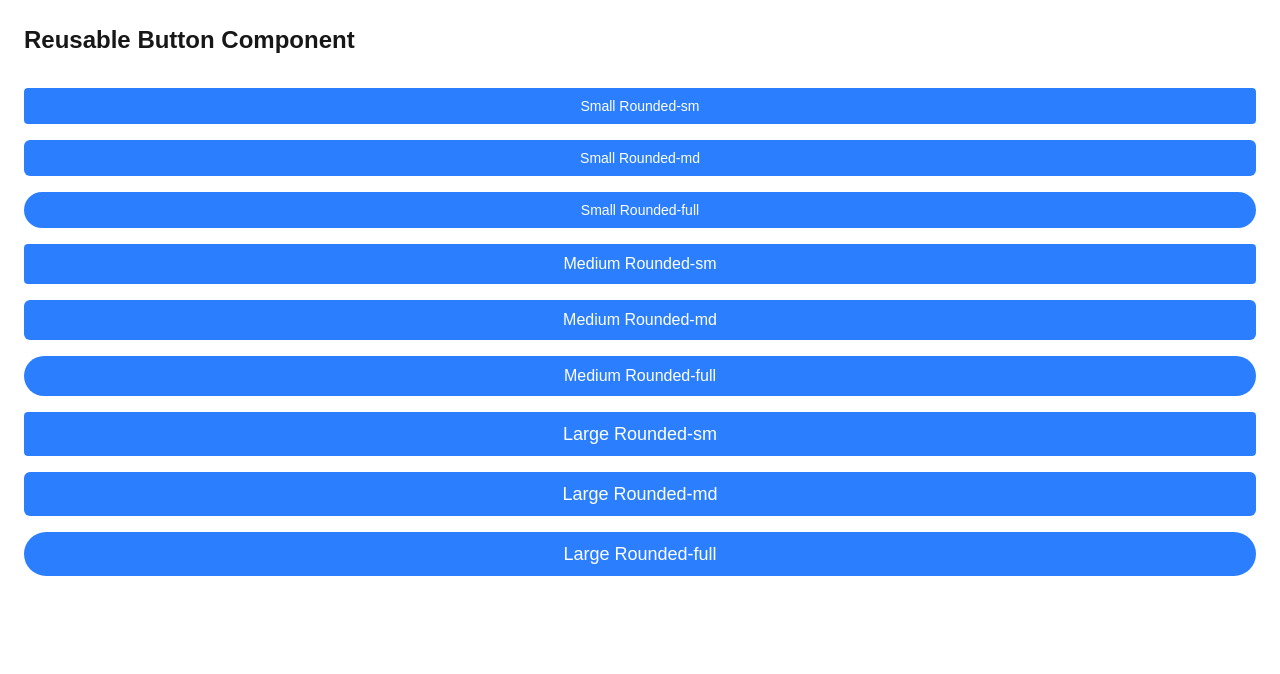
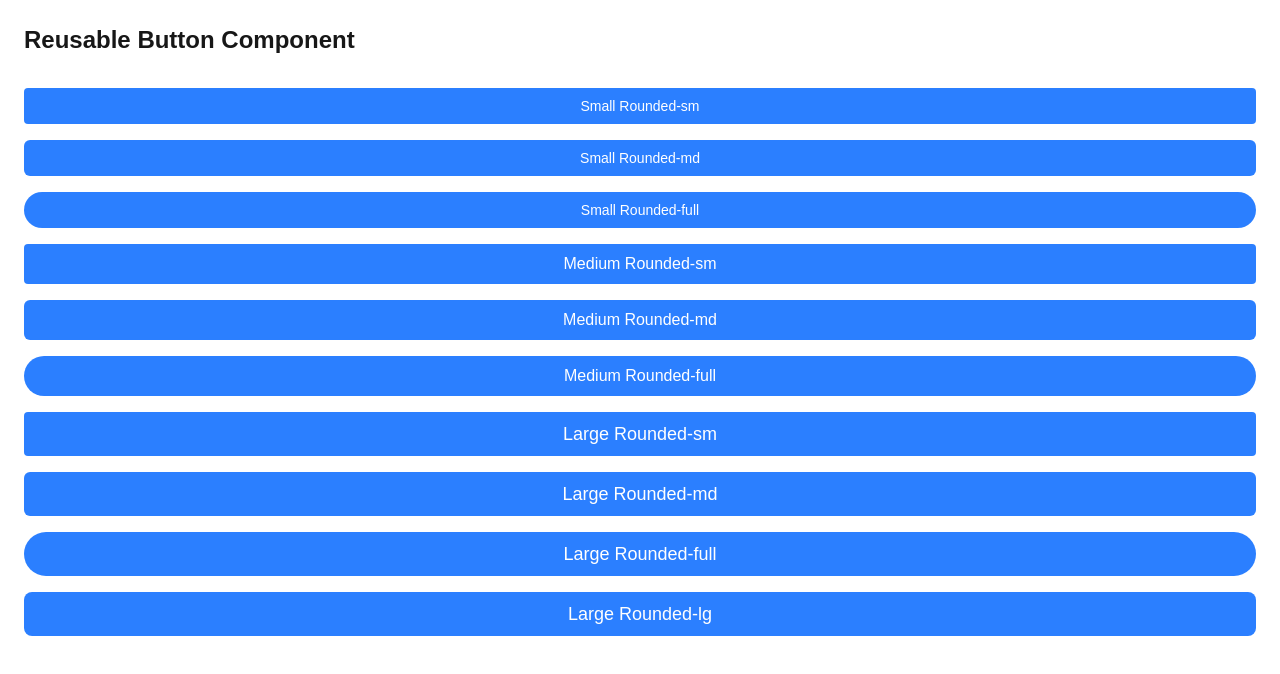
Before and after one commit to BlessmanJay/alx-project-0x00-setup, a Next.js app in the folder alx-project-0x00/: page /landing in a window 1280 px wide. Shown: the top 674 px of the page. Built offline with nearby package versions, Linux system fonts and the light colour scheme.

Commit message:
Button Feature Added

```diff
--- a/alx-project-0x00/pages/landing.tsx
+++ b/alx-project-0x00/pages/landing.tsx
@@ -31,6 +31,7 @@ export default function Landing() {
       <Button title="Large Rounded-sm" styles="text-lg rounded-sm" />
       <Button title="Large Rounded-md" styles="text-lg rounded-md" />
       <Button title="Large Rounded-full" styles="text-lg rounded-full" />
+      <Button title="Large Rounded-lg" styles="text-lg rounded-lg" />
     </div>
   );
 }
```
